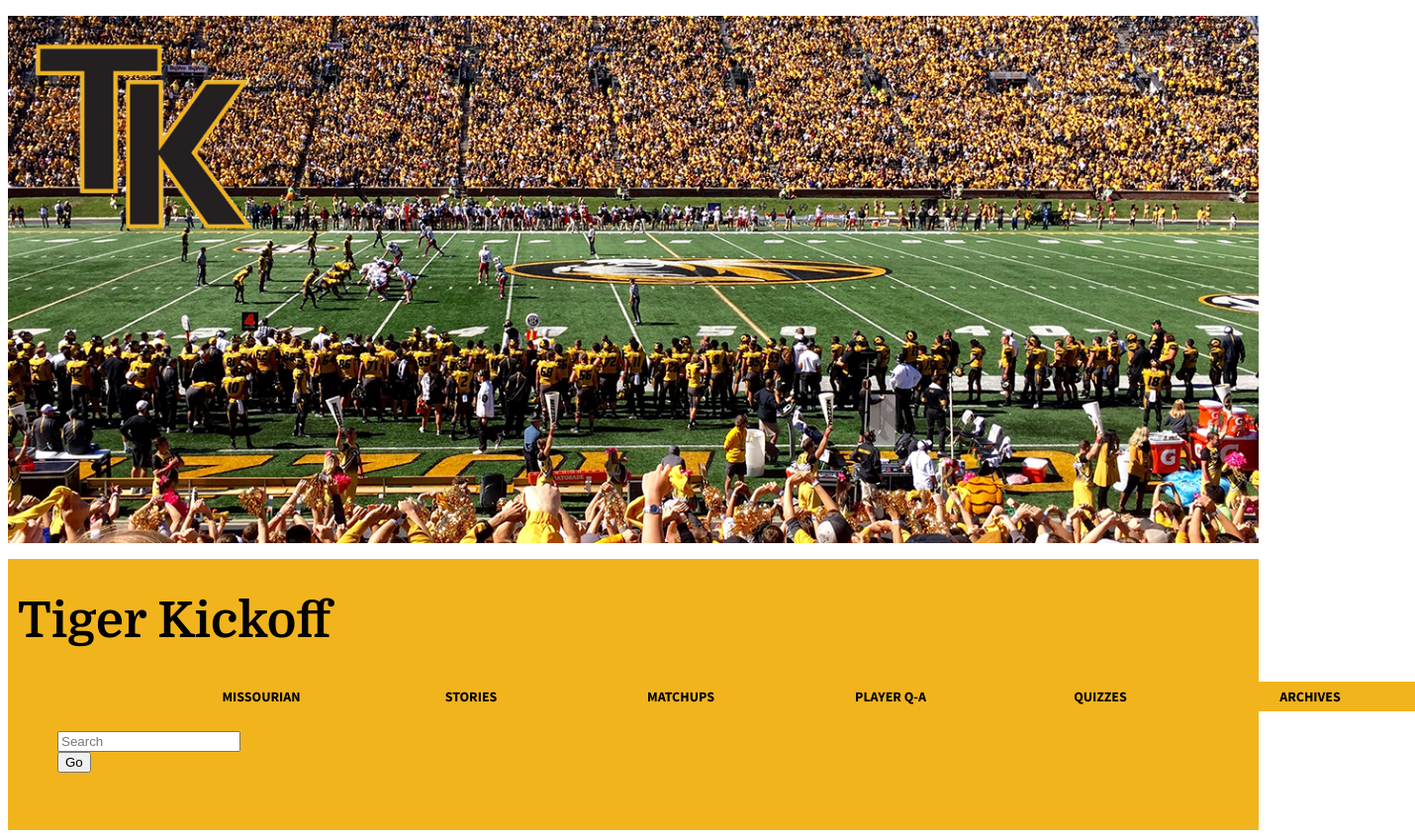
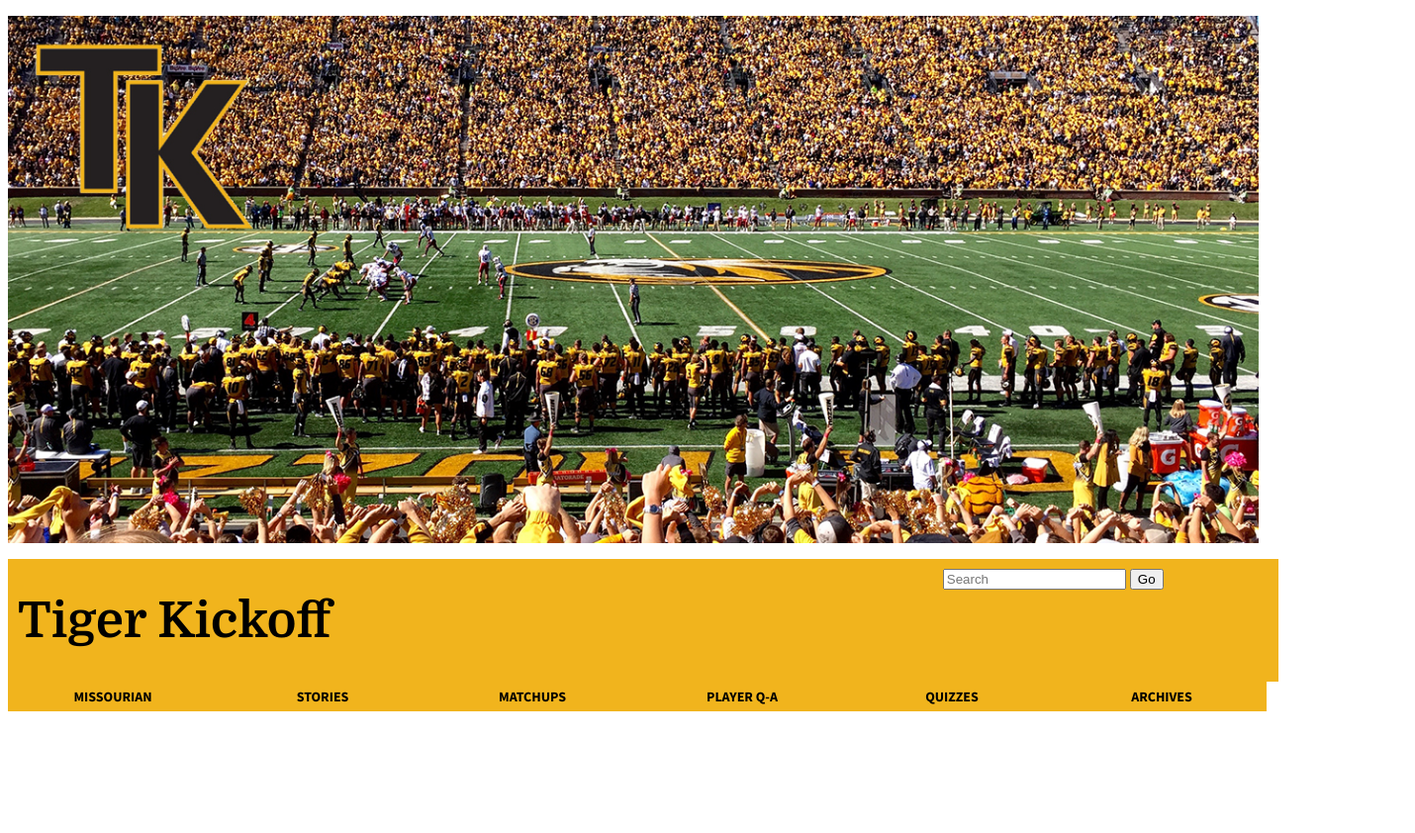
Before and after one commit to J4502-SS16/tiger-kickoff-, a plain HTML site: page index.html in a window 1280 px wide. Shown: the top 842 px of the page at 99% size, 1430 px wide, since content can reach past the window. Drawn offline with nearby package versions, Linux system fonts and the light colour scheme.

Commit message:
continuing to style search bar

```diff
--- a/index.html
+++ b/index.html
@@ -40,16 +40,17 @@
 
         <header>
         <h1> Tiger Kickoff </h1>
+        <div class="search">
+                             <form>
+                                 <input type="text" name="Search" placeholder="Search">
+                                 <input type="submit" value="Go">
+                             </form>
+                         </div>
           </header>
           <nav>
 <a class="menu-trigger" href="#">&#9776;</a>
 <ul id="nav">
-  <div class="search">
-                       <form>
-                           <input type="text" name="Search" placeholder="Search">
-                           <input type="submit" value="Go">
-                       </form>
-                   </div>
+
 
             <li id="Missourian"> <a href="http://www.columbiamissourian.com/">MISSOURIAN</a> </li>
             <li><a href="stories.html">STORIES</a> </li>
--- a/style.css
+++ b/style.css
@@ -38,8 +38,9 @@ header{
   background-color: #f1b41d;
   margin: 0;
   padding: 0 10px;
+  display: flex;
   flex-flow: row;
-  display: flex;
+
 }
 
 /*sidebar font*/
@@ -260,6 +261,7 @@ ul{
      #nav{
      display: flex;
      flex-flow: row;
+     width: 80%;
    }
 
    nav ul li{
@@ -291,15 +293,21 @@ ul{
    }
    header{
      background-color: #f1b41d;
+     width: 100%;
      margin: 0;
      padding: 0 10px;
+     display: flex;
      flex-flow: row;
-     display: flex;
+
    }
    }
    .search{
-     margin: 50px auto;
-     width: 100px;
+     margin: 10px auto;
+     width: 25px;
      height: 50px;
-     padding-left: 50px;
+     padding-left: 10px;
+     flex: 1 auto;
    }
+   header h1{
+     flex: 2 auto;
+   }
```
